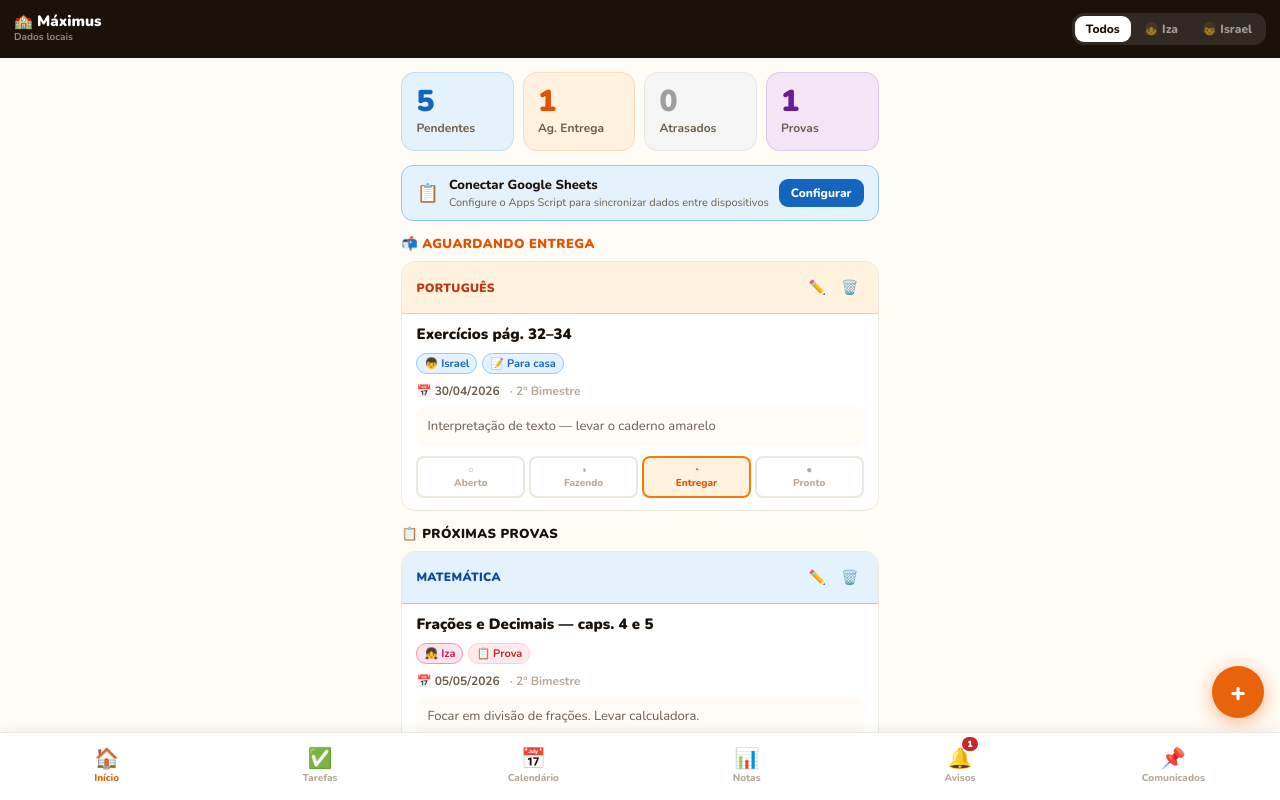
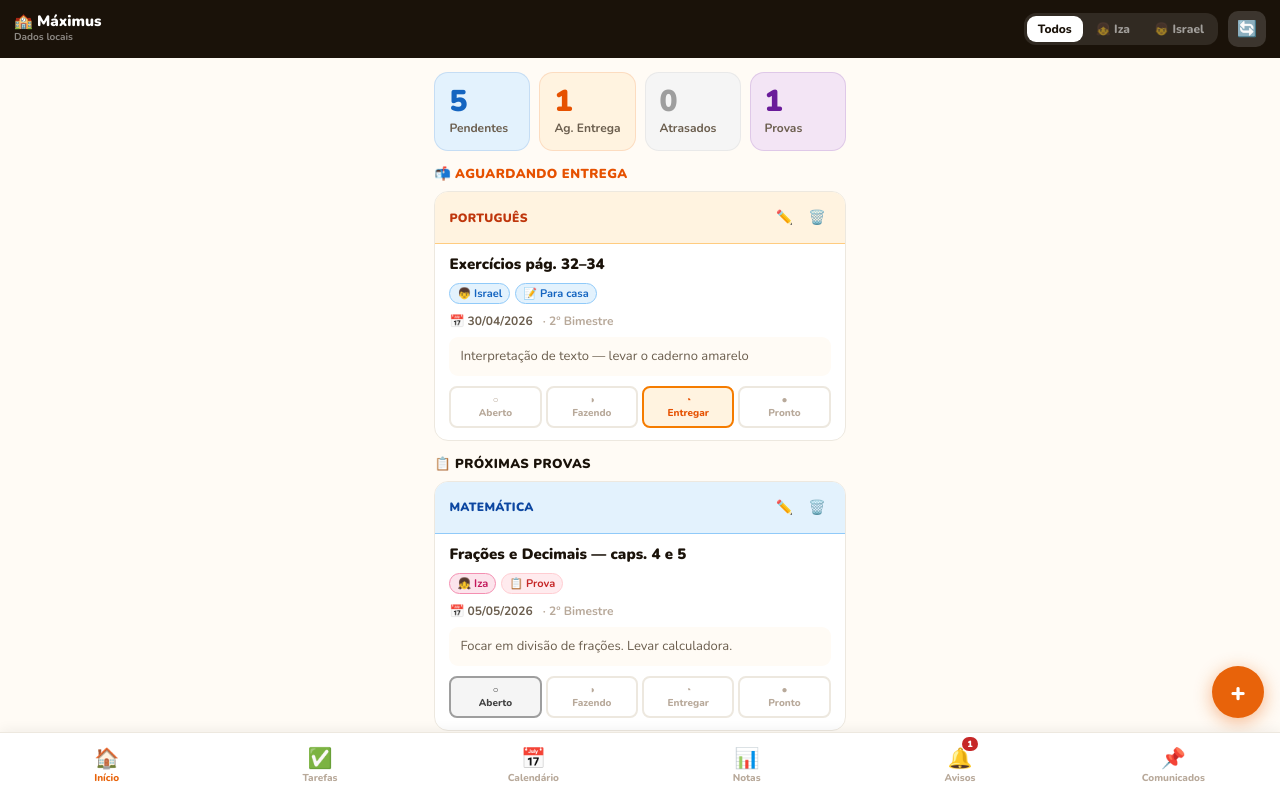
Before and after one commit to douglasfdias/maximus-agenda, a plain HTML site: page index.html in a window 1280 px wide. Drawn offline with nearby package versions, Linux system fonts and the light colour scheme.

Commit message:
Update index.html

```diff
--- a/index.html
+++ b/index.html
@@ -158,7 +158,7 @@
 <script>
 // ══ CONSTANTS ══════════════════════════════════════
 // Cole aqui a URL do seu Google Apps Script Web App (após configurar):
-const SHEETS_URL   = '';  // Ex: 'https://script.google.com/macros/s/XXXXXXX/exec'
+const SHEETS_URL   = 'https://script.google.com/macros/s/AKfycbz6xUTGCrUvTK617km2aNzJJ_akVrTKugqOTe-TaphuDZnDaK3nRFTDu-SlNVZLRVnu0Q/exec';  // Ex: 'https://script.google.com/macros/s/XXXXXXX/exec'
 const SHEETS_TOKEN = 'dias-120401';  // A mesma senha definida no SHEETS_TOKEN do Code.gs
 
 // Chave de API do Gemini (gratuita em aistudio.google.com):
```
